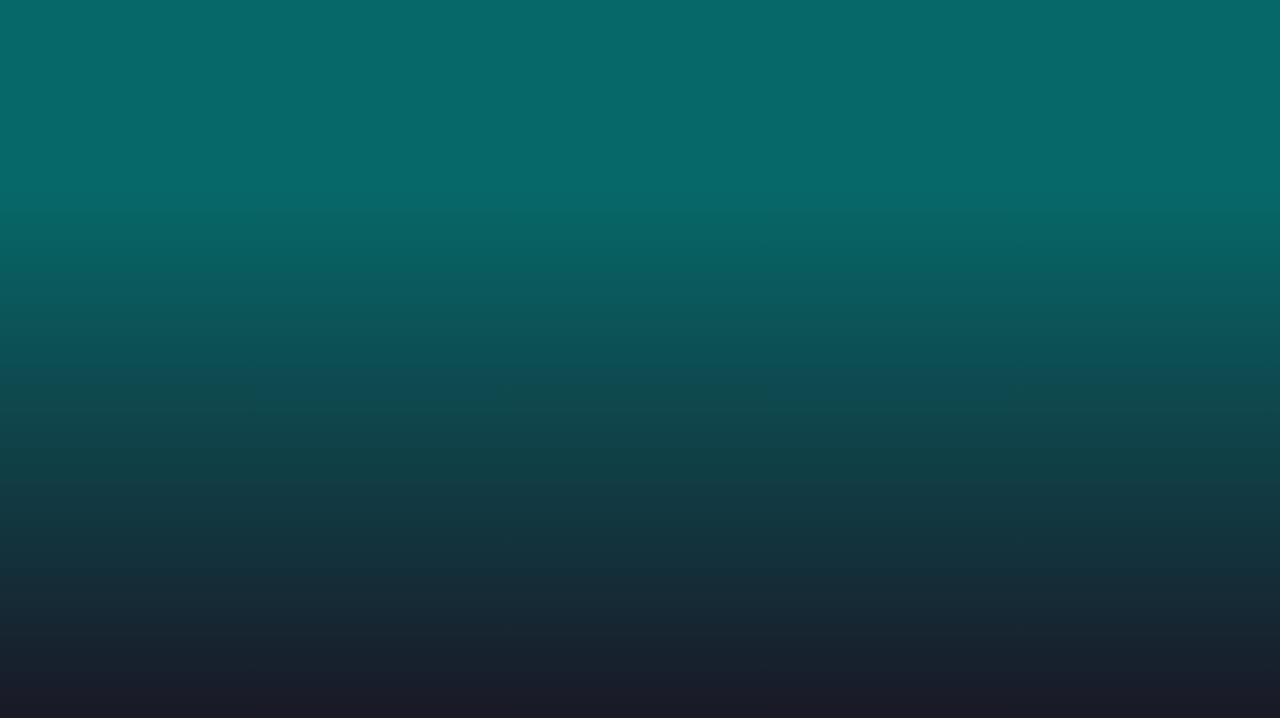
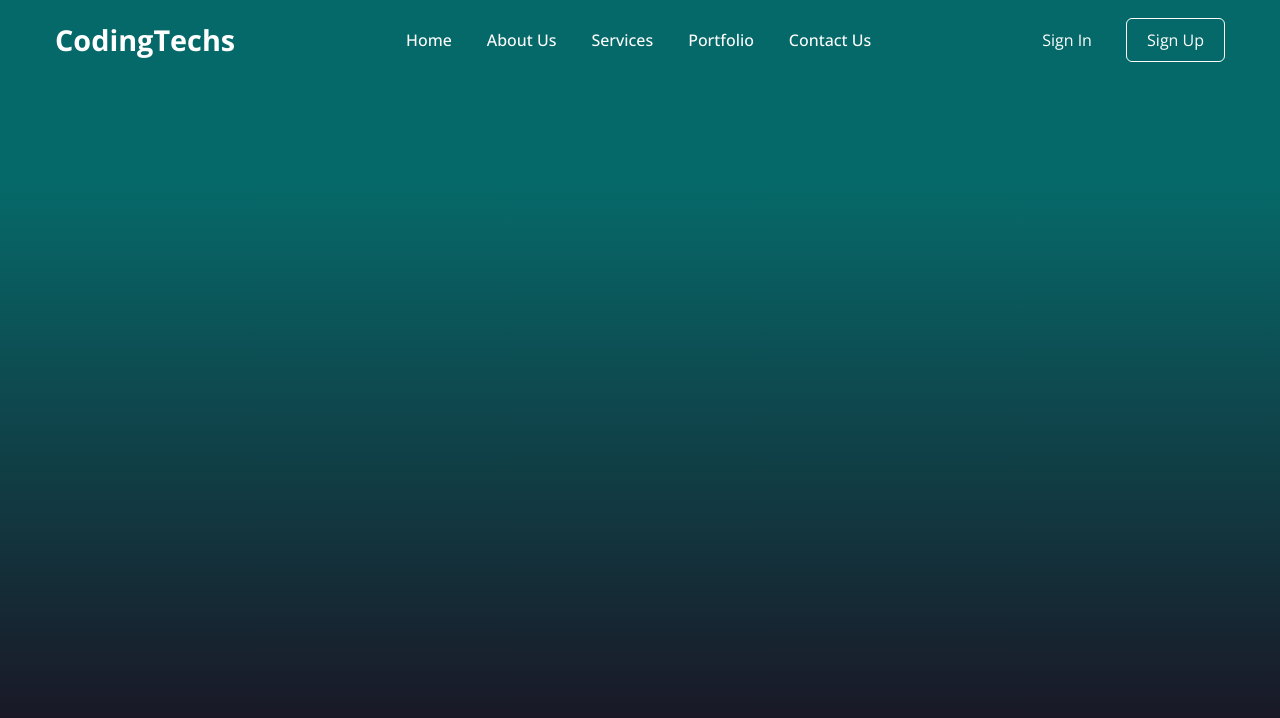
Before and after one commit to Kitsune254/group_project, a plain HTML site: page services.html in a window 1280 px wide. Drawn offline with nearby package versions, Linux system fonts and the light colour scheme.

Commit message:
added files

```diff
--- a/services.html
+++ b/services.html
@@ -9,6 +9,27 @@
     <title>Services</title>
 </head>
 <body>
-
+  <header class="header">
+      <nav class="navbar">
+        <h2 class="logo"><a href="#">CodingTechs</a></h2>
+        <input type="checkbox" id="menu-toggle" />
+        <label for="menu-toggle" id="hamburger-btn">
+          <svg xmlns="http://www.w3.org/2000/svg" height="24" viewBox="0 0 24 24" width="24">
+            <path d="M3 12h18M3 6h18M3 18h18" stroke="currentColor" stroke-width="2" stroke-linecap="round"/>
+          </svg>
+        </label>
+        <ul class="links">
+          <li><a href="index.html">Home</a></li>
+          <li><a href="about.html">About Us</a></li>
+          <li><a href="services.html">Services</a></li>
+          <li><a href="portfolio.html">Portfolio</a></li>
+          <li><a href="contact.html">Contact Us</a></li>
+        </ul>
+        <div class="buttons">
+          <a href="signin.html" class="signin">Sign In</a>
+          <a href="signup.html" class="signup">Sign Up</a>
+        </div>
+      </nav>
+    </header>
 </body>
 </html>
```
Also changed, not shown: about.html (+16 -1 lines), contact.html (+16 -4 lines), portfolio.html (+3 -3 lines).
